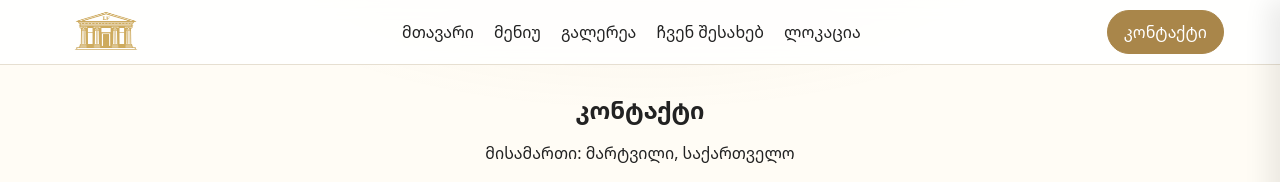
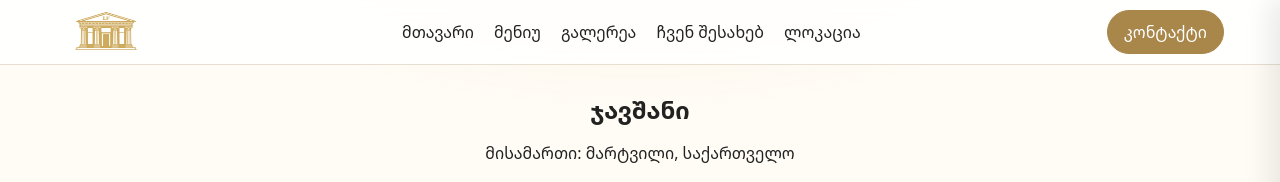
Before and after one commit to palignusw/la-fiesta-frontend, a Next.js app: page /contacts in a window 1280 px wide. Shown: the top 182 px of the page. Built offline with nearby package versions, Linux system fonts and the light colour scheme; no server answers.

Commit message:
Update page.tsx

```diff
--- a/app/contacts/page.tsx
+++ b/app/contacts/page.tsx
@@ -2,7 +2,7 @@ import BookingForm from '@/components/Booking/BookingForm'
 
 export default function ContactsPage() {
 	const t = {
-		title: 'კონტაქტი',
+		title: 'ჯავშანი',
 		address: 'მისამართი: მარტვილი, საქართველო',
 		hours: 'სამუშაო საათები: 14:00–01:00',
 	}
```
